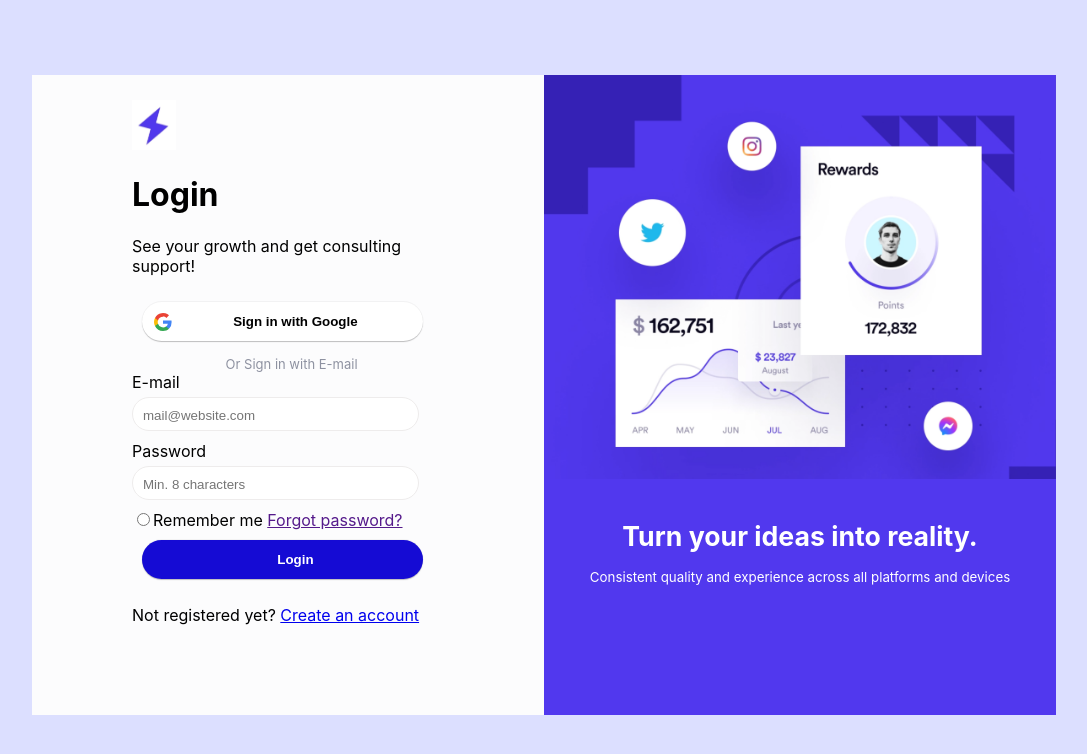
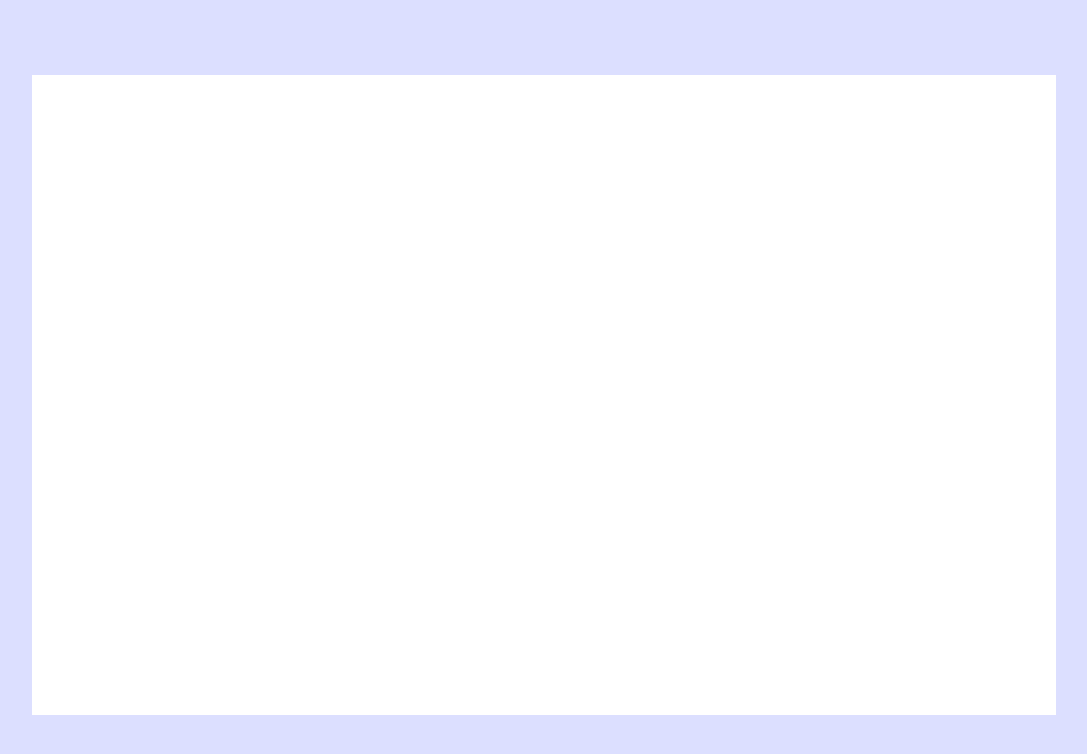
Before and after one commit to tordar/Fortress-oppgave, a React (Create React App) app: page / in a window 1280 px wide. Shown: the top 754 px of the page, without its empty margins (118-1205 px from the left). Built offline with nearby package versions, Linux system fonts and the light colour scheme.

Commit message:
new build package

```diff
--- a/src/App.js
+++ b/src/App.js
@@ -8,9 +8,6 @@ function App() {
     <Router>
     <div className="App">
       <Switch>
-        <Route path="/">
-          <LogIn />
-        </Route>
         <Route path="/login" >
           <LogIn />
         </Route>
```
